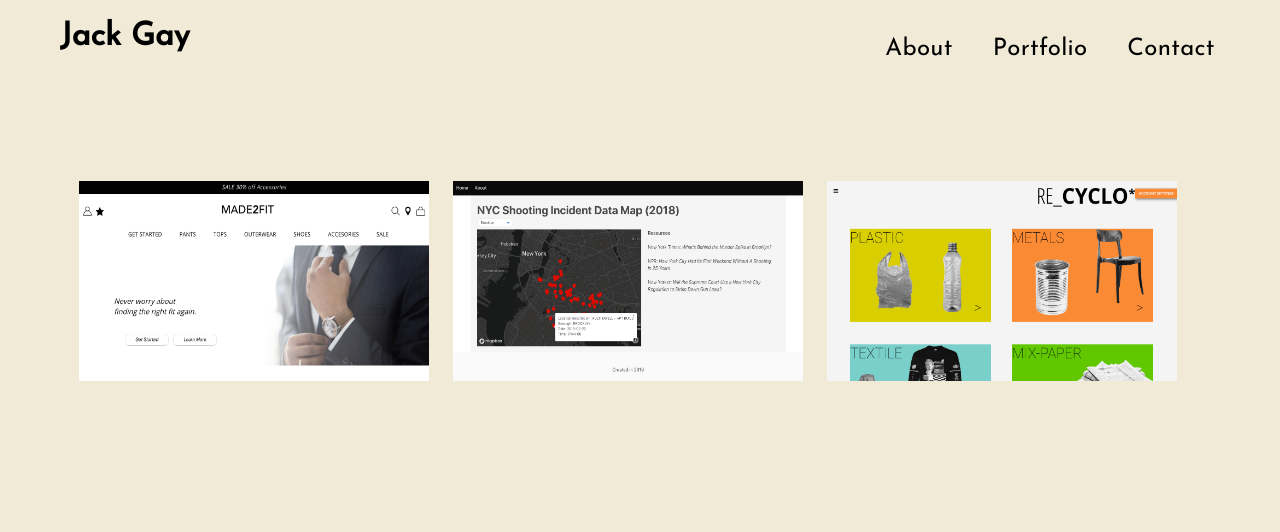
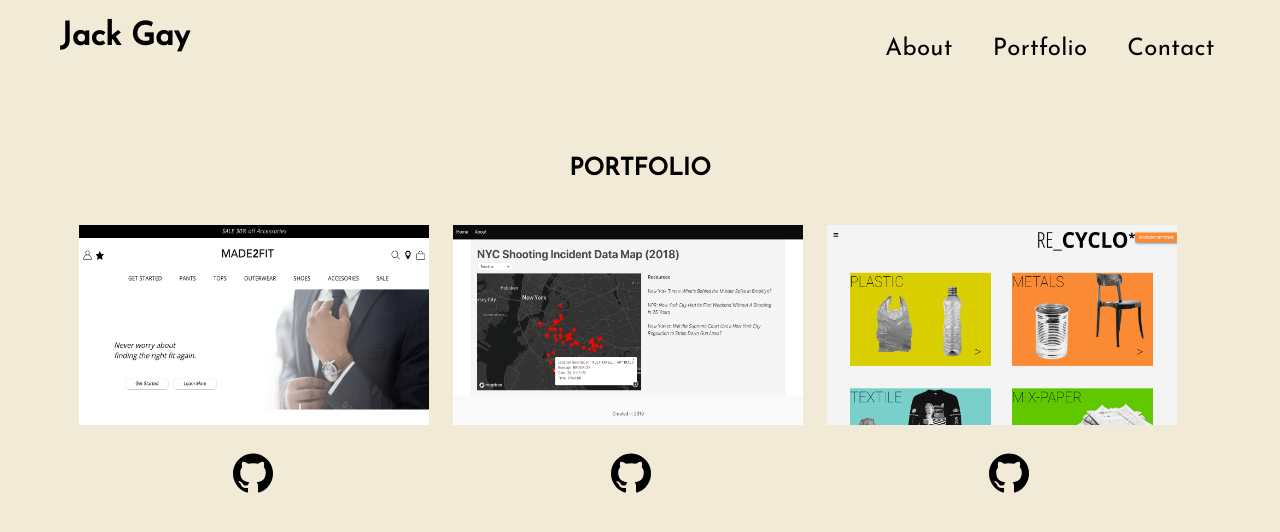
Before and after one commit to j4ckp0w15g4y/jack-portfolio, a React (Create React App) app in the folder jack-react-portfolio/: page /portfolio in a window 1280 px wide. Shown: the top 532 px of the page. Built offline with nearby package versions, Linux system fonts and the light colour scheme.

Commit message:
commiting at MVP

```diff
--- a/jack-react-portfolio/src/components/Contact/Contact.css
+++ b/jack-react-portfolio/src/components/Contact/Contact.css
@@ -1,3 +1,9 @@
 .contact-link {
     padding: 0 20px 0 20px;
+    color: black;
 }
+
+
+#contact-link-design {
+    margin-top: 60px;
+}
--- a/jack-react-portfolio/src/components/Contact/Contact.jsx
+++ b/jack-react-portfolio/src/components/Contact/Contact.jsx
@@ -6,9 +6,10 @@ class Contact extends Component {
         return (
             <div>
                 <h2>CONTACT</h2>
+                <div id="contact-link-design">
                 <a className="contact-link" href="https://www.linkedin.com/in/jack-gay/" target="_blank" rel="noopener noreferrer">LINKEDIN</a>
                 <a className="contact-link" href="mailto:jackpowis@gmail.com" target="_blank" rel="noopener noreferrer">EMAIL ME</a>
-
+                </div>
             </div>
         );
     }
--- a/jack-react-portfolio/src/components/Portfolio/Portfolio.css
+++ b/jack-react-portfolio/src/components/Portfolio/Portfolio.css
@@ -3,6 +3,7 @@
     flex-direction: row;
     width: 100%;
     justify-content: center;
+    position: relative;
 }
 
 .portfolio-images > a > .project-image {
@@ -10,3 +11,20 @@
     height: 200px;
     padding: 24px 24px 24px 0;
 }
+
+.git-link {
+    display: flex;
+    flex-direction: row;
+    width: 100;
+    justify-content: center;
+}
+
+.git-link > a > img {
+    width: 40px;
+    padding: 0 178px 0 160px;
+}
+
+
+.project-image:hover {
+    filter: blur(2px);
+}
--- a/jack-react-portfolio/src/components/Portfolio/Portfolio.jsx
+++ b/jack-react-portfolio/src/components/Portfolio/Portfolio.jsx
@@ -3,17 +3,32 @@ import './Portfolio.css'
 import Made2FitHero from "../../Assets/made2fit-hero.png"
 import NYCShooting from "../../Assets/nyc-shooting-incident-hero.png"
 import RecycloHero from "../../Assets/recyclo-hero.png"
+import GitHub from "../../Assets/25231.svg"
 
 
 class Portfolio extends Component {
     render() {
         return (
             <div>
+                <h2>PORTFOLIO</h2>
                 <div className="portfolio-images">
-                   <a href="https://epic-jones-4619fa.netlify.com/"> <img src={Made2FitHero} className="project-image"></img></a>
-                   <a href="https://nypd-shooting-incidents-2018.herokuapp.com/"> <img src={NYCShooting} className="project-image"></img></a>
-                   <a href="http://recyclo.surge.sh/"> <img src={RecycloHero} className="project-image"></img></a>
+                   <a href="https://epic-jones-4619fa.netlify.com/" target="_blank" rel="noopener noreferrer"> <img src={Made2FitHero} className="project-image"></img></a>
+                   {/* <p className="project-info">Made2Fit</p> */}
+
+                   <a href="https://nypd-shooting-incidents-2018.herokuapp.com/" target="_blank" rel="noopener noreferrer"> <img src={NYCShooting} className="project-image"></img></a>
+                   {/* <p className="project-info">NYC Shooting Incidents 2018</p>                        */}
+
+
+                   <a href="http://recyclo.surge.sh/" target="_blank" rel="noopener noreferrer"> <img src={RecycloHero} className="project-image"></img></a>
+                   {/* <p className="project-info">Recyclo</p>                        */}
+
                 </div>
+                <div className="git-link">
+                <a href="https://github.com/shenae/made2fit" target="_blank" rel="noopener noreferrer"> <img src={GitHub} className=""></img></a>
+                <a href="https://github.com/j4ckp0w15g4y/gun-crime-2018" target="_blank" rel="noopener noreferrer"> <img src={GitHub} className=""></img></a>
+                <a href="https://github.com/j4ckp0w15g4y/recyclo" target="_blank" rel="noopener noreferrer"> <img src={GitHub} className=""></img></a>
+                </div>
+
 
             </div>
         );
```
Also changed, not shown: jack-react-portfolio/src/Assets/25231.svg (added).
